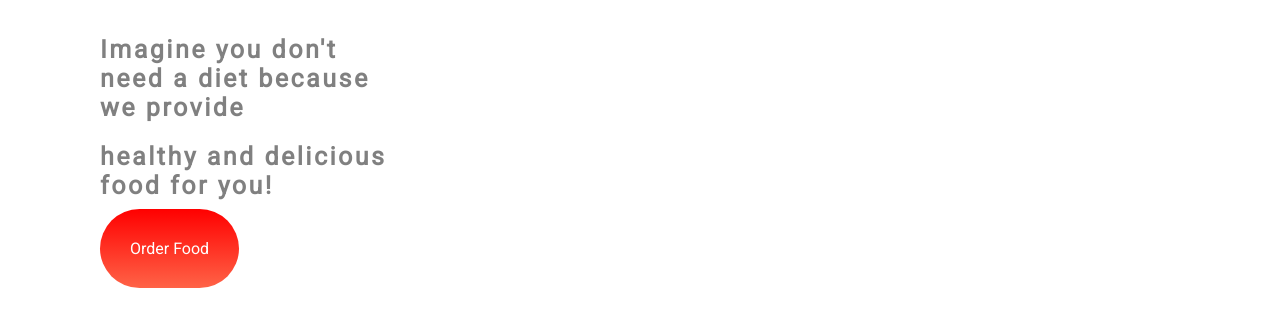
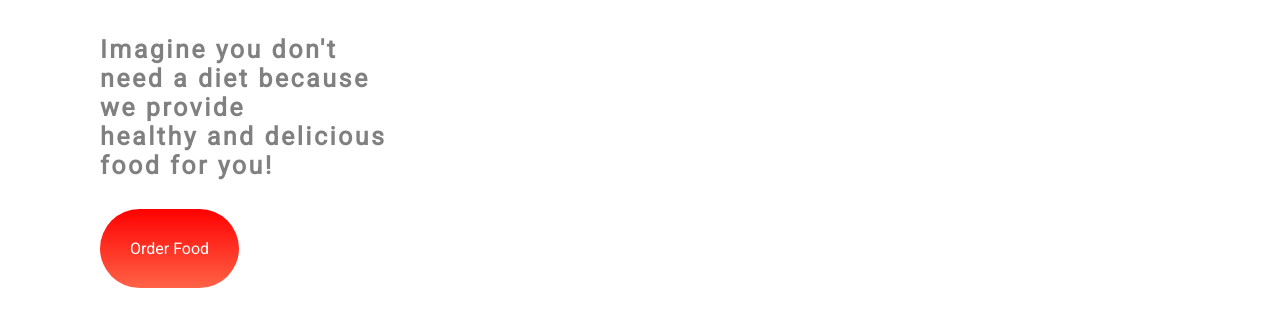
Before and after one commit to imtiiiii/Food-network, a plain HTML site: page index.html in a window 1280 px wide. Shown: the part 761-1088 px from the top of the page. Drawn offline with Linux system fonts and the light colour scheme.

Commit message:
first section modify

```diff
--- a/index.html
+++ b/index.html
@@ -13,15 +13,15 @@
 </head>
 
 <body>
-    <section class="flexible-container">
+    <section class="first-section flexible-container">
         <div class="first-side">
             <h1><span class="orange-color">Skip</span>The Diet,</h1>
             <h1>Just Eat Healthy </h1>
             <h1> With Food Network</h1>
             <br>
             <br>
-            <P class="first-side-para">Imagine you don't need a diet because we provide</P>
-            <p class="first-side-para">healthy and delicious food for you!</p>
+            <P class="first-side-para">Imagine you don't need a diet because we provide<br>
+                healthy and delicious food for you!</p>
             <br>
 
             <P><a class="button1" target="_blank" href="#">Order Food</a></P>
--- a/style.css
+++ b/style.css
@@ -18,7 +18,7 @@ h1
     color:gray;
     font-size:25px;
     letter-spacing: 2.5px;
-    margin-bottom: 20px;
+    margin-bottom: 40px;
 }
 .button1
 {
@@ -34,6 +34,10 @@ h1
 {
     color:tomato;
 }
+.first-section
+{
+    margin-bottom: 50px;
+}
 .flexible-container
 {
     display: flex;
```
